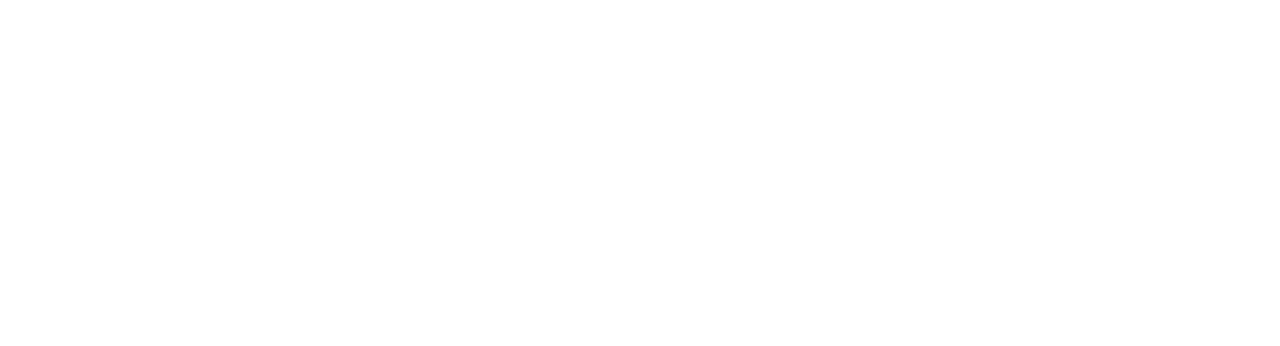
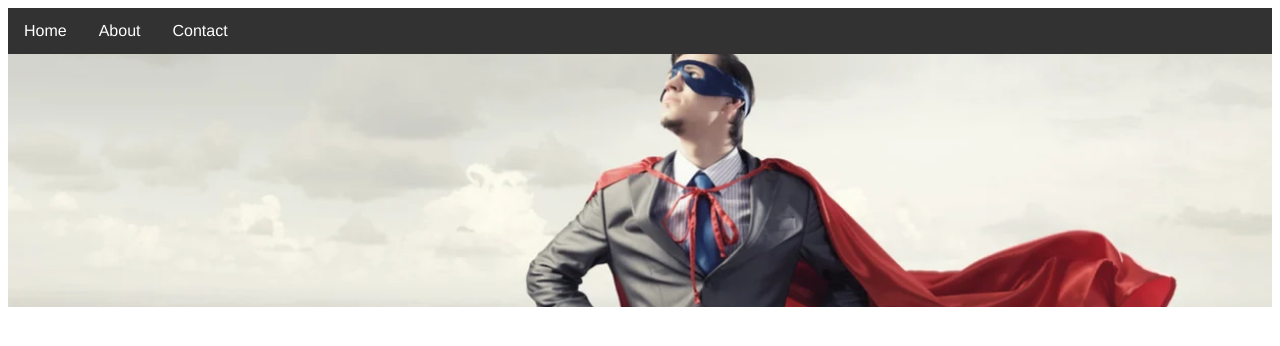
Before and after one commit to NotFriedEggs/IDT-Webgenic, a plain HTML site: page index.html in a window 1280 px wide. Drawn offline with Linux system fonts and the light colour scheme.

Commit message:
hero banner and top nav

```diff
--- a/index.html
+++ b/index.html
@@ -3,8 +3,18 @@
 <head>
 <meta charset="utf-8">
 <title>Untitled Document</title>
+<link href="style.css" rel="stylesheet" type="text/css">
 </head>
 
 <body>
+
+	<header class="TopHeader">
+		<div class="TopBar">
+			<a> Home </a>
+			<a> About </a>
+			<a> Contact </a>
+		</div>
+	</header>
+
 </body>
 </html>
--- /dev/null
+++ b/style.css
@@ -0,0 +1,27 @@
+@charset "utf-8";
+
+* {
+	font-family: Gotham, "Helvetica Neue", Helvetica, Arial, "sans-serif";
+}
+
+.TopHeader {
+	background-image: url("images/super hero.png");
+	padding-bottom: 20%;
+	background-size: cover;
+}
+
+.TopBar {
+	background-color: #323232;
+	overflow: hidden;
+}
+
+.TopBar a {
+	float: left;
+	color: white;
+	padding: 14px 16px;
+	text-align: center;
+}
+
+.TopBar a:hover {
+	background-color: #484848;
+}
```
